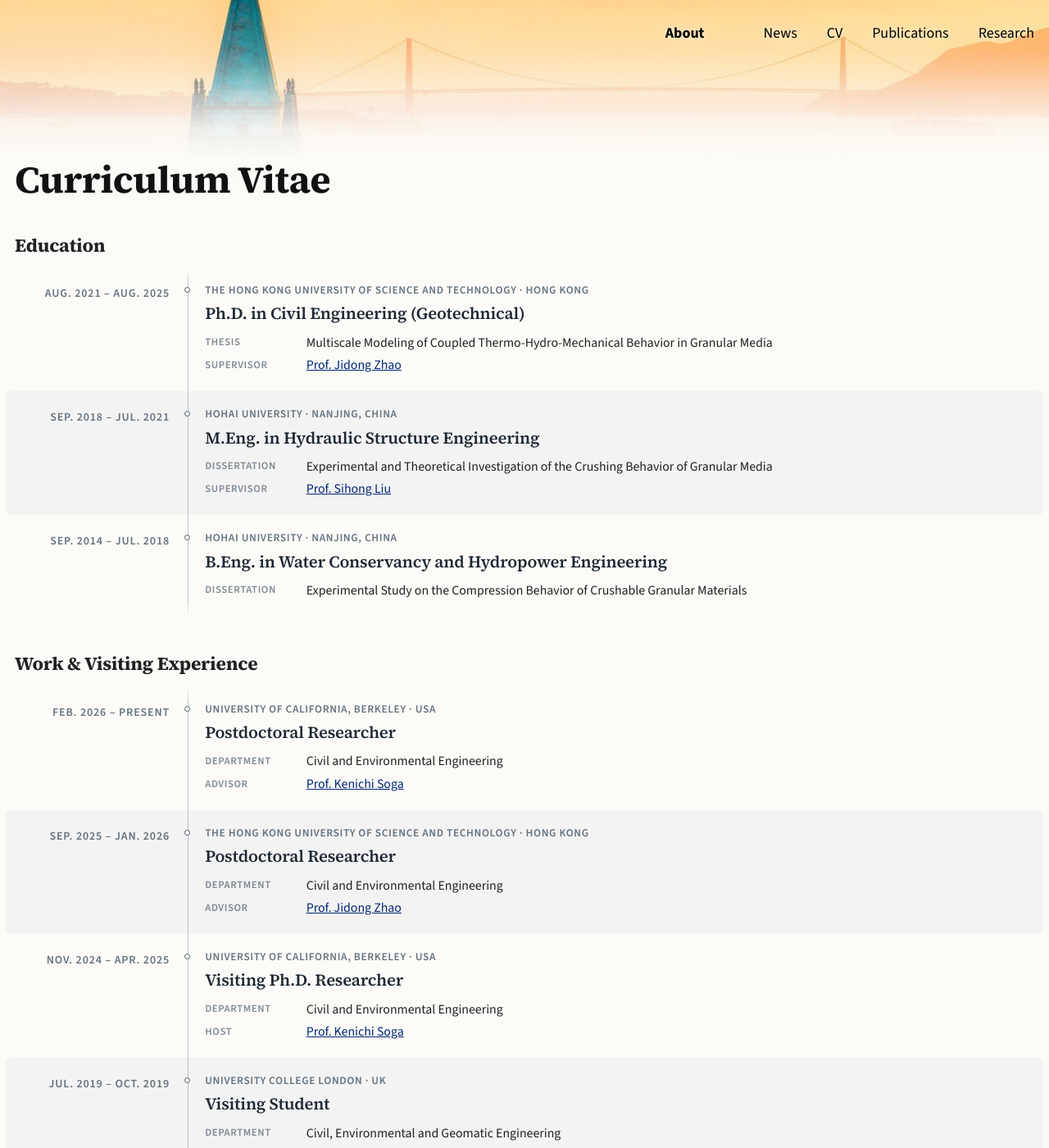
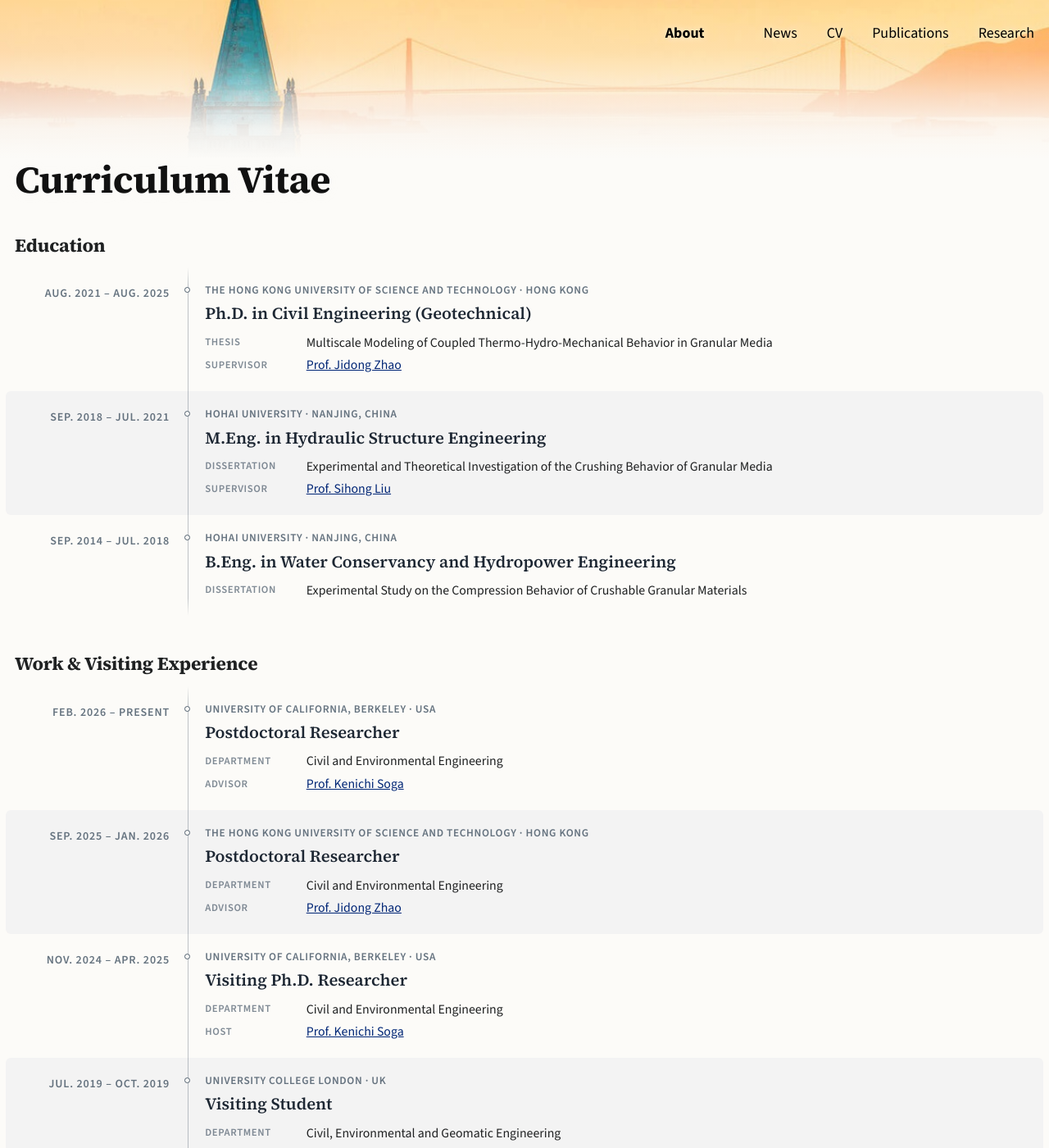
Before and after one commit to yujidu/yujidu.github.io, a Jekyll site: the page built from _pages/cv.md, in a window 1280 px wide and 1400 px high. Shown: the whole window at 82% size. Built offline with Jekyll 4.4.1, drawn with Linux system fonts in a browser that asks for light colours; a style sheet for code colours, icons or effects is not loaded.

Commit message:
Tidy: single Source Serif 4 load, drop unused title override
Co-Authored-By: Claude Opus 5.5 <noreply@anthropic.com>
Claude-Session: https://claude.ai/code/session_01Vw9tGnbWFVNDt9UXvET6V8

```diff
--- a/_includes/head/custom.html
+++ b/_includes/head/custom.html
@@ -28,7 +28,7 @@
 
 <link rel="preconnect" href="https://fonts.googleapis.com">
 <link rel="preconnect" href="https://fonts.gstatic.com" crossorigin>
-<link rel="stylesheet" href="https://fonts.googleapis.com/css2?family=Source+Sans+3:ital,wght@0,400;0,500;0,600;0,700;1,400;1,600&family=Source+Serif+4:opsz,wght@8..60,400;8..60,600;8..60,700&family=Source+Serif+4:opsz,wght@8..60,400;8..60,600;8..60,700&display=swap">
+<link rel="stylesheet" href="https://fonts.googleapis.com/css2?family=Source+Sans+3:ital,wght@0,400;0,500;0,600;0,700;1,400;1,600&family=Source+Serif+4:opsz,wght@8..60,400;8..60,600;8..60,700&display=swap">
 
 <link rel="apple-touch-icon" sizes="57x57" href="{{ base_path }}/images/apple-touch-icon-57x57.png?v=M44lzPylqQ">
 <link rel="apple-touch-icon" sizes="60x60" href="{{ base_path }}/images/apple-touch-icon-60x60.png?v=M44lzPylqQ">
--- a/_sass/_home.scss
+++ b/_sass/_home.scss
@@ -1710,14 +1710,3 @@ $cv-ink: #4a5a6a;
 .cv-honors li:hover .cv-timeline__body {
   background: none !important;
 }
-
-/* Item titles in Source Serif 4 (Playfair stays on page and section titles) */
-.cv-card .cv-card__title,
-.cv-proj .cv-proj__title,
-.cv-honor__name,
-.archive .research-row__title,
-.news-item__title,
-.news-detail__headline {
-  font-family: $serif-text;
-  letter-spacing: -0.01em;
-}
--- a/_sass/_variables.scss
+++ b/_sass/_variables.scss
@@ -14,7 +14,6 @@ $indent-var                 : 1.3em;
 
 /* system typefaces */
 $serif                      : "Source Serif 4", Georgia, "Times New Roman", serif;
-$serif-text                 : "Source Serif 4", Georgia, "Times New Roman", serif;  /* item titles */
 $sans-serif                 : "Source Sans 3", -apple-system, ".SFNSText-Regular", "San Francisco", "Roboto", "Segoe UI", "Helvetica Neue", "Lucida Grande", Arial, sans-serif;
 $monospace                  : Monaco, Consolas, "Lucida Console", monospace;
 
```
